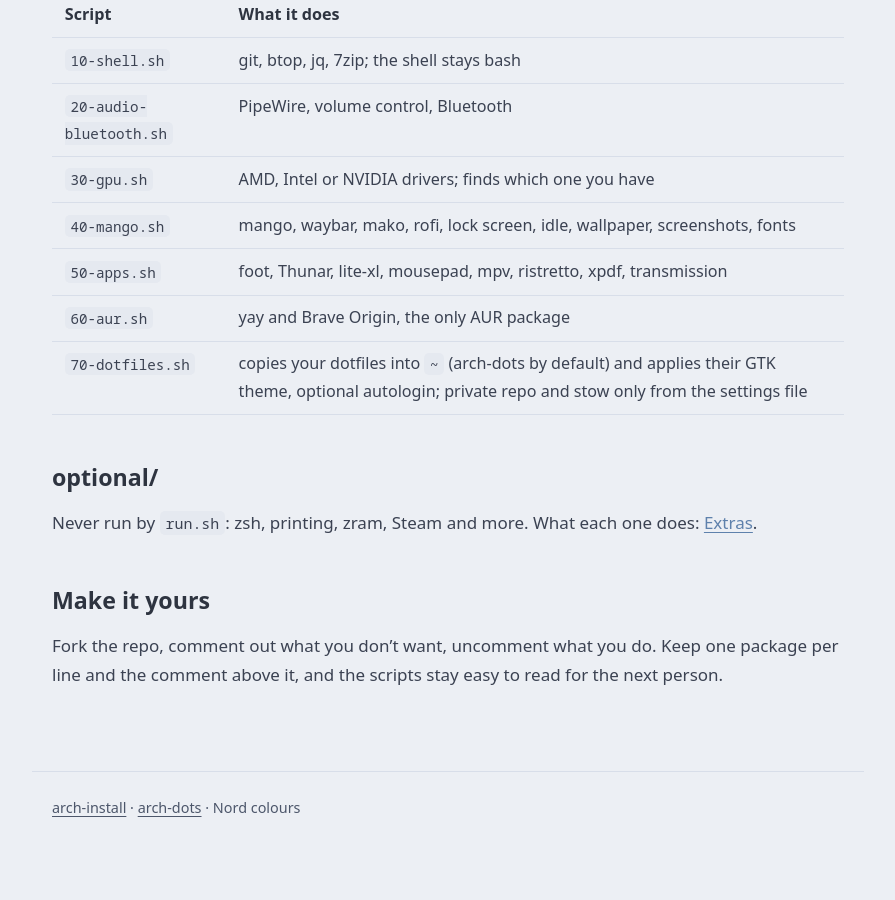
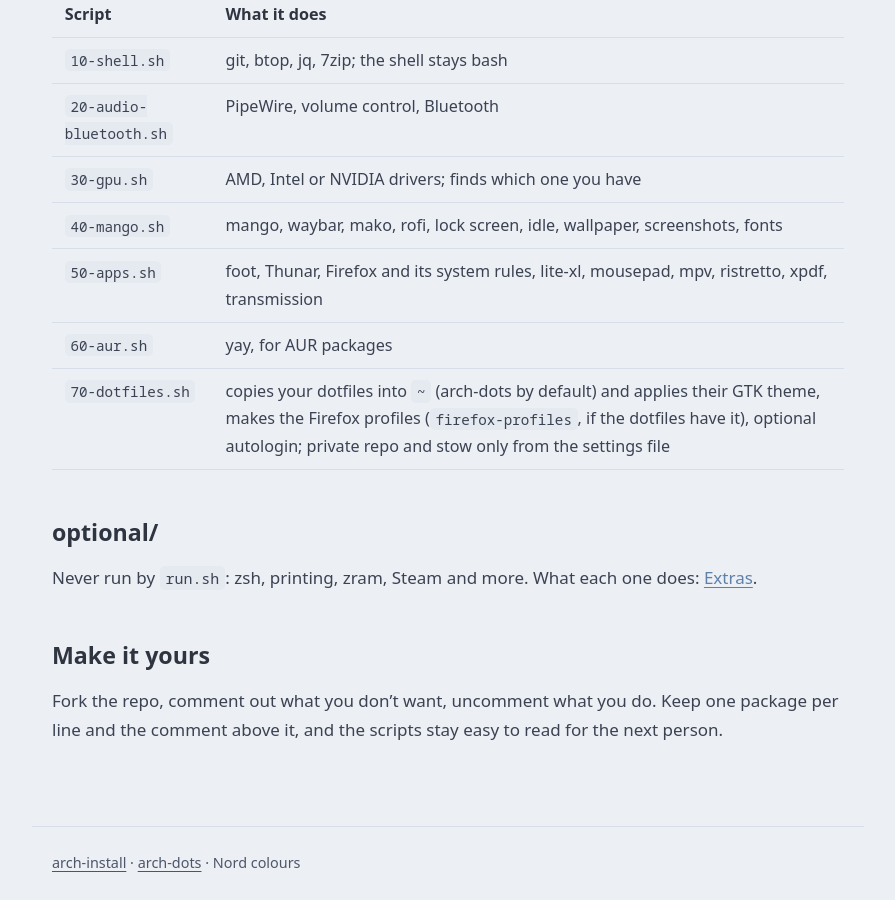
Before and after one commit to archlinux-fan/arch-install, a Jekyll site: the page built from docs/scripts.md, in a window 1280 px wide and 900 px high, scrolled down 2039 px. Shown: the whole window, without its empty margins (192-1087 px from the left). Built offline with Jekyll 4.4.1, drawn with Linux system fonts in a browser that asks for light colours; our own code applies the rules of GitHub Pages for plain Markdown files; before the commit the page ends 2907 px from its top, so only the background shows below that.

Commit message:
Firefox instead of Brave: package, policies, profiles from the dotfiles; docs

```diff
--- a/docs/scripts.md
+++ b/docs/scripts.md
@@ -67,9 +67,9 @@ Run as your user after the first boot; `sudo` asks your password.
 | `20-audio-bluetooth.sh` | PipeWire, volume control, Bluetooth |
 | `30-gpu.sh` | AMD, Intel or NVIDIA drivers; finds which one you have |
 | `40-mango.sh` | mango, waybar, mako, rofi, lock screen, idle, wallpaper, screenshots, fonts |
-| `50-apps.sh` | foot, Thunar, lite-xl, mousepad, mpv, ristretto, xpdf, transmission |
-| `60-aur.sh` | yay and Brave Origin, the only AUR package |
-| `70-dotfiles.sh` | copies your dotfiles into `~` (arch-dots by default) and applies their GTK theme, optional autologin; private repo and stow only from the settings file |
+| `50-apps.sh` | foot, Thunar, Firefox and its system rules, lite-xl, mousepad, mpv, ristretto, xpdf, transmission |
+| `60-aur.sh` | yay, for AUR packages |
+| `70-dotfiles.sh` | copies your dotfiles into `~` (arch-dots by default) and applies their GTK theme, makes the Firefox profiles (`firefox-profiles`, if the dotfiles have it), optional autologin; private repo and stow only from the settings file |
 
 ## optional/
 
```
Also changed, not shown: README.md (+1 -1 lines), docs/private-repo.md (+2 -1 lines), 3 other files.
